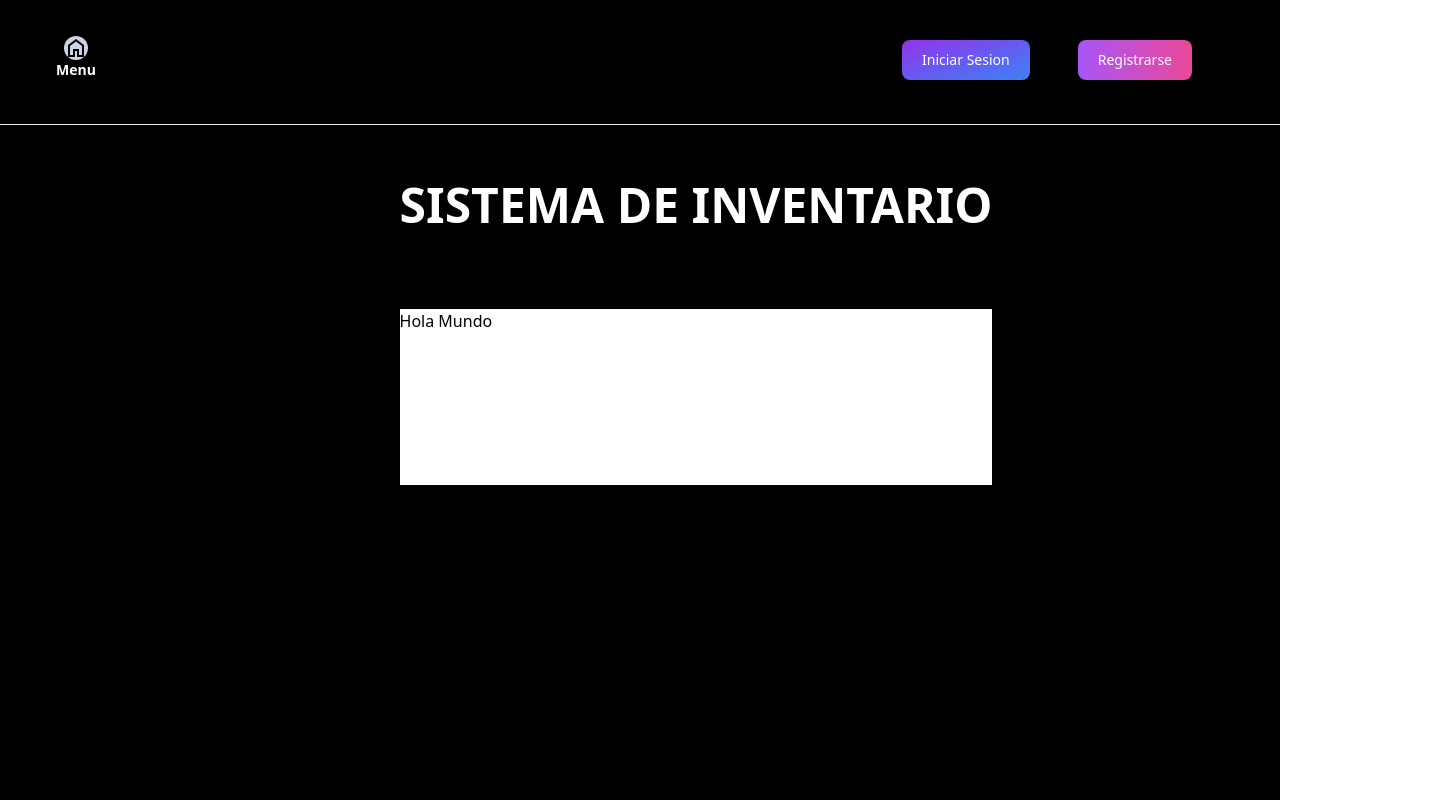
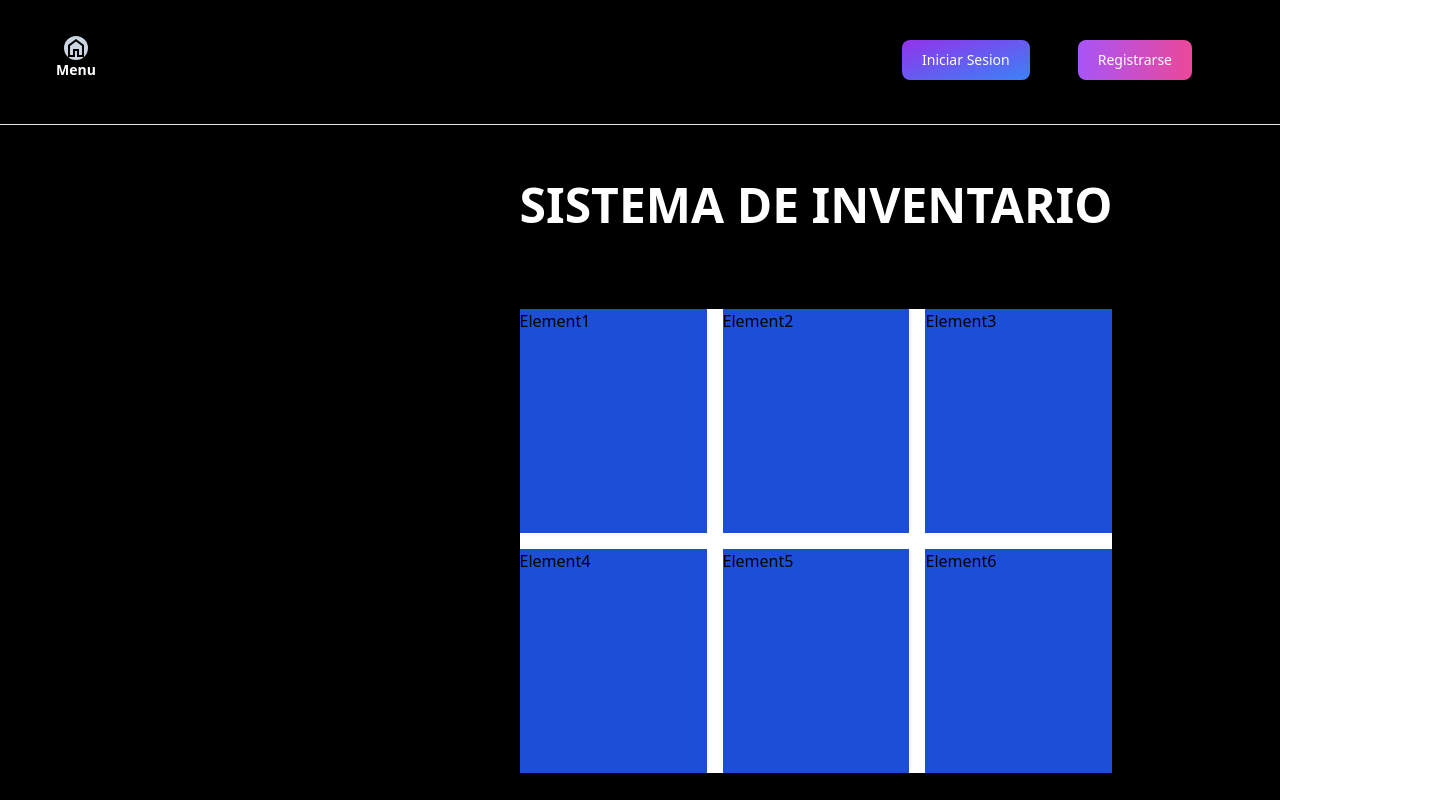
Before and after one commit to Ramirez-05/-App-SuperMarket, a React (Create React App) app in the folder App-React/: page / in a window 1280 px wide. Shown: the whole page, 1456 px wide, since content can reach past the window. Built offline with nearby package versions, Linux system fonts and the light colour scheme.

Commit message:
container de estadisticas

```diff
--- a/App-React/src/components/Dashboard/Containerstatistics.js
+++ b/App-React/src/components/Dashboard/Containerstatistics.js
@@ -1,11 +1,32 @@
 import React from 'react'
+
+/*Importante, esta funcion es la que recibe los datos para enviar a la tabla de datos, esto es nada mas que maquetacion */
+const Items = ({ text }) => {
+  return (
+      <div className="bg-blue-700 w-full h-56">
+          <img className="" alt=''/>
+          <span className="">{text}</span>
+      </div>
+  );
+}
+
 
 export default function Containerstatistics() {
   return (
-    <div className="">
-        <h1 className="text-black">
-            Hola Mundo
-        </h1>
+    <div className="flex flex-col justify-between items-center">
+      {/* Primer fila */}
+      <div className="flex space-x-4 w-full">
+        <Items text="Element1" />
+        <Items text="Element2" />
+        <Items text="Element3" />
+      </div>
+
+      {/* Segunda fila */}
+      <div className="flex space-x-4 mt-4 w-full"> {/* mt-4 para añadir margen top */}
+        <Items text="Element4" />
+        <Items text="Element5" />
+        <Items text="Element6" />
+      </div>
     </div>
-  )
+  );
 }
--- a/App-React/src/components/Dashboard/Dashboard.js
+++ b/App-React/src/components/Dashboard/Dashboard.js
@@ -18,18 +18,18 @@ export default function HomePage() {
                  focus:ring-purple-200 dark:focus:ring-purple-800 font-medium rounded-lg text-sm px-5 py-2.5 text-center me-2 mb-2">Registrarse</button>
                 </Link>
             </div>
-            <hr className="shadow-lg mt-9 relative" />
-            <div className="ml-44 grid md:justify-center justify-center mt-14 mr-16">
+            <hr className="shadow-lg mt-9 relative"/>
+            <div className="ml-44 grid md:justify-center justify-center mt-14 w-full">
                 <div>
                     <h1 className="text-2xl md:text-5xl font-black text-white">
                         SISTEMA DE INVENTARIO
                     </h1>
                 </div>
 
-                <div className="mt-20 bg-white h-44">
+                <div className="mt-20 bg-white h-auto w-full">
                     <Containerstatistics/>
                 </div>
-                </div>
+            </div>
         </div>
     );
 }
--- a/App-React/src/components/Dashboard/DashboardNavbar.js
+++ b/App-React/src/components/Dashboard/DashboardNavbar.js
@@ -25,7 +25,7 @@ export default function Navbar(){
         <div className="bg-black h-screen">
             <div className="flex">
                 <div className="flex h-screen mt-4 fixed shadow-lg w-44">
-                    <div onClick={handleMenu} className="mt-5 ml-6">
+                    <div onClick={handleMenu} className="mt-5 ml-6 absolute">
                         <img className="ml-10 w-6 h-6 bg-slate-300 rounded-full hover:transition-transform transform hover:scale-110" src={home} alt="imghome" />
                         <h1 className="mb-7 ml-3 pl-5 text-sm font-semibold text-white">
                             Menu
```
